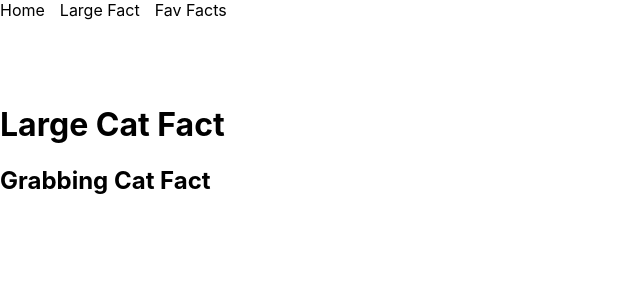
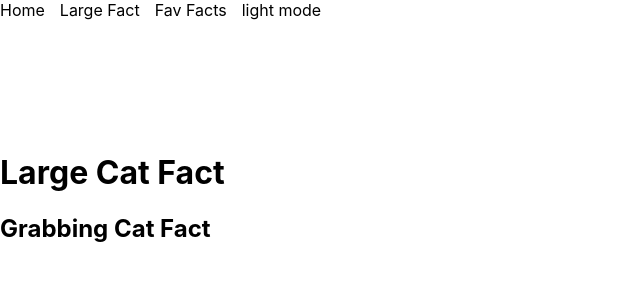
Before and after one commit to Devkelly-dot/react-query-cats, a React (Create React App) app: page /cat in a window 1280 px wide. Shown: the top 300 px of the page, without its empty margins (0-640 px from the left). Built offline with nearby package versions, Linux system fonts and the light colour scheme; no server answers.

Commit message:
dark mode

```diff
--- a/src/App.css
+++ b/src/App.css
@@ -6,6 +6,15 @@
   height: 40vmin;
   pointer-events: none;
 }
+
+.container{
+  padding: 1rem 0;
+}
+.dark.container{
+  background-color: #121212;
+  color: darkgray;
+}
+
 
 @media (prefers-reduced-motion: no-preference) {
   .App-logo {
--- a/src/index.js
+++ b/src/index.js
@@ -1,4 +1,4 @@
-import React from 'react';
+import React, {useState} from 'react';
 import ReactDOM from 'react-dom/client';
 import './index.css';
 import {BrowserRouter, Routes, Route} from 'react-router-dom';
@@ -10,12 +10,14 @@ import { Provider } from 'react-redux';
 import store from './store';
 import FavFacts from './pages/FavFacts';
 import TopFact from './partials/TopFact';
-
+import './App.css'
 export default function App()
 {
   const client = new QueryClient();
+  const [theme,setTheme] = useState("light")
 
   return (
+    <ThemeContext.Provider value={{theme,setTheme}}>
       <Provider store = {store}>
         <QueryClientProvider client={client}>
           <BrowserRouter>
@@ -30,9 +32,16 @@ export default function App()
           </BrowserRouter>
         </QueryClientProvider>
       </Provider>
+    </ThemeContext.Provider>
   );
 }
 
+export const ThemeContext = React.createContext(
+  {
+    theme:"light",
+    setTheme: (theme)=>{}
+  }
+)
 
 const root = ReactDOM.createRoot(document.getElementById('root'));
 root.render(<React.StrictMode><App/></React.StrictMode>)
--- a/src/pages/Catfact.js
+++ b/src/pages/Catfact.js
@@ -1,8 +1,12 @@
 import {useQuery} from '@tanstack/react-query'
 import Axios from "axios";
+import { ThemeContext } from '..';
+import React from 'react';
 
 export default function Catfact()
 {
+    const {theme, setTheme} = React.useContext(ThemeContext)
+
     async function getCatFact()
     {
         const res = await Axios.get("https://catfact.ninja/fact")
@@ -11,7 +15,7 @@ export default function Catfact()
     }
     const {data:catFact, isLoading, isError, refetch} = useQuery(["cat"], getCatFact);
     return(
-        <>
+        <div className={`container ${theme==="dark"&&"dark"}`}>
             <h1>Large Cat Fact</h1>
             {
                 isError?(
@@ -29,6 +33,6 @@ export default function Catfact()
                     )
                 )
             }
-        </>
+        </div>
     )
 }
--- a/src/pages/FavFacts.js
+++ b/src/pages/FavFacts.js
@@ -1,7 +1,10 @@
 import { useSelector, useDispatch } from 'react-redux';
+import React from 'react';
+import { ThemeContext } from '..';
 
 export default function FavFacts()
 {
+    const {theme, setTheme} = React.useContext(ThemeContext)
     const favFacts = useSelector((state)=>state.favFacts)
     const dispatch = useDispatch()
 
@@ -10,7 +13,7 @@ export default function FavFacts()
         dispatch({type: 'remFact', index:index})
     }
     return (
-        <div>
+        <div className={`container ${theme==="dark"&&"dark"}`}>
             <h1>Fav Facts</h1>
             <ol>
                 {
--- a/src/pages/Home.js
+++ b/src/pages/Home.js
@@ -2,9 +2,12 @@ import {useQuery} from '@tanstack/react-query'
 import Axios from "axios";
 import { useSelector, useDispatch } from 'react-redux';
 import { useNavigate } from 'react-router-dom';
+import { ThemeContext } from '..';
+import React from 'react';
 
 export default function Home()
 {
+    const {theme, setTheme} = React.useContext(ThemeContext)
     const navigate = useNavigate()
     const favFacts = useSelector((state)=>state.favFacts)
     const dispatch = useDispatch()
@@ -39,7 +42,7 @@ export default function Home()
 
     const {data:catFact, isLoading, isError, refetch} = useQuery(["cat"], getCatFact);
     return(
-        <>
+        <div className={`container ${theme==="dark"&&"dark"}`}>
             <h1>Home</h1>
             {
                 isError?(
@@ -67,6 +70,6 @@ export default function Home()
             {
                 favFacts[5]?<p style={{cursor:"pointer"}} onClick={()=>nav('/fav')}>... click here to see more</p>:<></>
             }
-        </>
+        </div>
     )
 }
--- a/src/partials/Nav.js
+++ b/src/partials/Nav.js
@@ -1,19 +1,29 @@
 import '../styles/Nav.css'
 import { useNavigate } from 'react-router-dom';
+import { ThemeContext } from '..';
+import React from 'react';
 
 export default function Nav()
 {
+    const {theme, setTheme} = React.useContext(ThemeContext)
     const navigate = useNavigate()
 
     function nav(address)
     {
         navigate(address);
     }
+    function switchTheme()
+    {
+        if(theme === "dark")
+            setTheme("light")
+        else setTheme("dark")
+    }
     return(
-        <header style={{display:"flex"}}>
-            <div onClick={()=>{nav('/')}} style={{cursor:'pointer', marginRight:"15px"}}>Home</div>
-            <div onClick={()=>{nav('/cat')}} style={{cursor:'pointer', marginRight:"15px"}}>Large Fact</div>
-            <div onClick={()=>{nav('/fav')}} style={{cursor:'pointer', marginRight:"15px"}}>Fav Facts</div>
-        </header>
+            <header className={`nav ${theme==="dark"&&"dark"}`}>
+                <div onClick={()=>{nav('/')}} style={{cursor:'pointer', marginRight:"15px"}}>Home</div>
+                <div onClick={()=>{nav('/cat')}} style={{cursor:'pointer', marginRight:"15px"}}>Large Fact</div>
+                <div onClick={()=>{nav('/fav')}} style={{cursor:'pointer', marginRight:"15px"}}>Fav Facts</div>
+                <div onClick={switchTheme} style={{cursor:'pointer', marginRight:"15px"}}>{theme} mode</div>
+            </header>
     )
 }
--- a/src/partials/TopFact.js
+++ b/src/partials/TopFact.js
@@ -1,15 +1,17 @@
 import { useSelector } from 'react-redux';
-
+import React from 'react';
+import { ThemeContext } from '..';
 
 export default function TopFact()
 {
+    const {theme, setTheme} = React.useContext(ThemeContext)
     const favFacts = useSelector((state)=>state.favFacts)
     let favFact = "";
     if (favFacts.length > 0)
         favFact = favFacts[favFacts.length-1]
 
     return(
-        <div style={{minHeight:"4em"}}>
+        <div style={{minHeight:"4em"}} className={`container ${theme==="dark"&&"dark"}`}>
             {favFact!==""?<>Most recent fact: <b>{favFact}</b></>:<></>}
         </div>
     )
--- a/src/styles/Nav.css
+++ b/src/styles/Nav.css
@@ -1,3 +1,14 @@
 a{
     margin-right: 5px;
 }
+
+.nav{
+    display: flex;
+    flex-direction: row;
+}
+
+.dark
+{
+    background-color: black;
+    color:white;
+}
```
Lines whose indentation alone changed are shown as unchanged.
